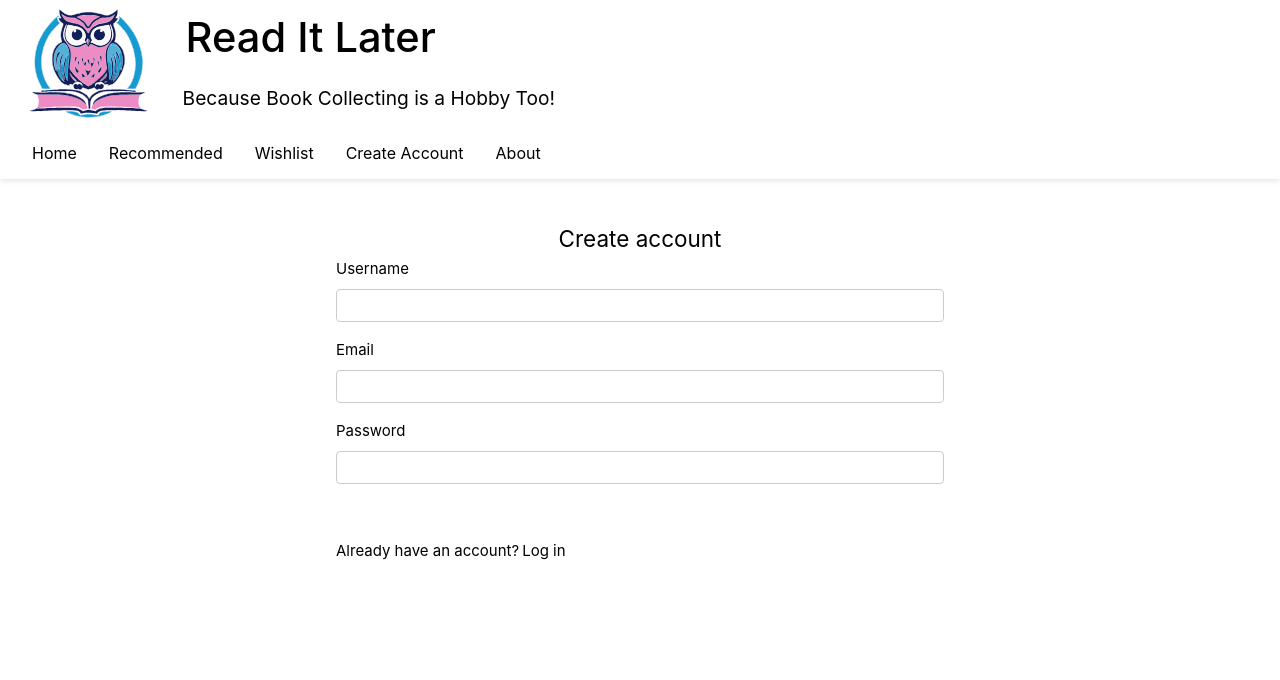
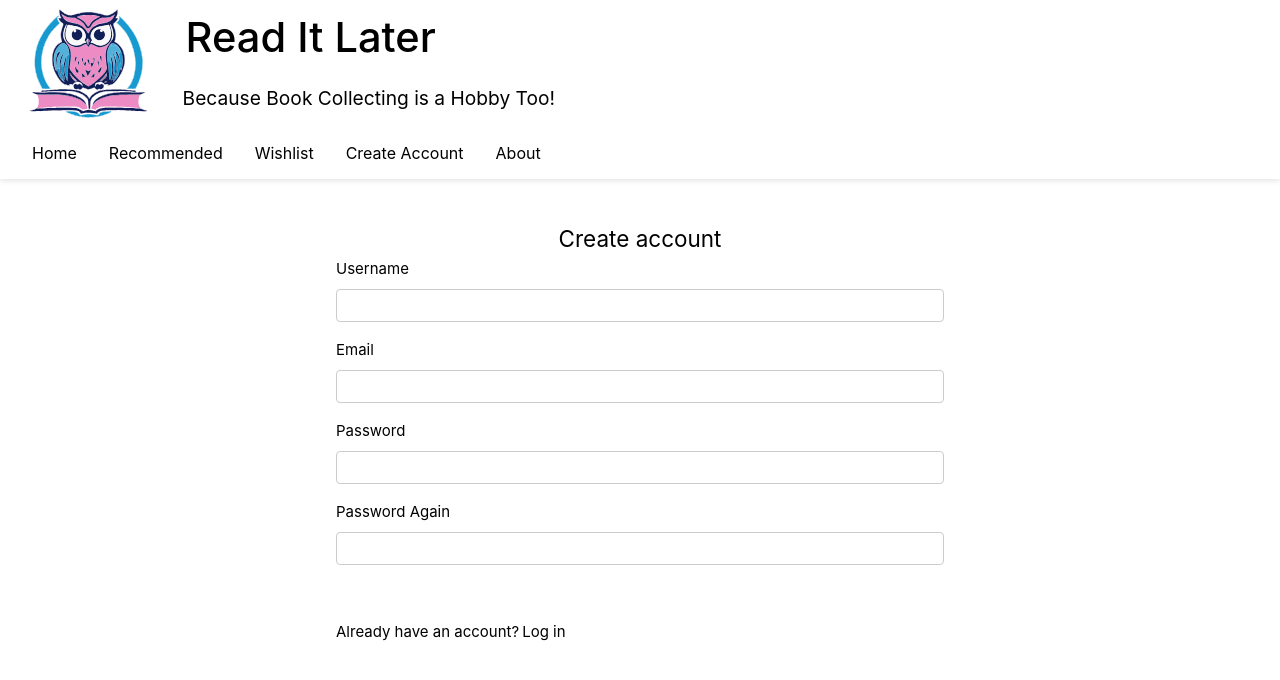
Before and after one commit to kannik-k/Read-It-Later-frontend, a Vue app: page /create_account in a window 1280 px wide. Shown: the top 680 px of the page. Built offline with nearby package versions, Linux system fonts and the light colour scheme.

Commit message:
added passwordAgain field

```diff
--- a/src/views/CreateAccountView.vue
+++ b/src/views/CreateAccountView.vue
@@ -3,7 +3,7 @@ import {reactive, ref} from 'vue';
 import axios from 'axios';
 
 // Define the user object
-const user = ref({ username: '', password: '', email: ''});
+const user = ref({ username: '', password: '', passwordAgain: '', email: ''});
 const errorMessage = ref('');
 
 // Define the submit function
@@ -26,6 +26,7 @@ async function submitForm() {
   // Reset form after submission if needed
   user.username = '';
   user.password = '';
+  user.passwordAgain = '';
   user.email = '';
 }
 </script>
@@ -45,6 +46,10 @@ async function submitForm() {
     <div>
       <label for="password">Password</label>
       <input type="text" id="password" v-model="user.password" required>
+    </div>
+    <div>
+      <label for="passwordAgain">Password Again</label>
+      <input type="text" id="password" v-model="user.passwordAgain" required>
     </div>
     <p v-if="errorMessage" class="error-message">{{ errorMessage }}</p>
     <button type="submit">Create account</button>
```
